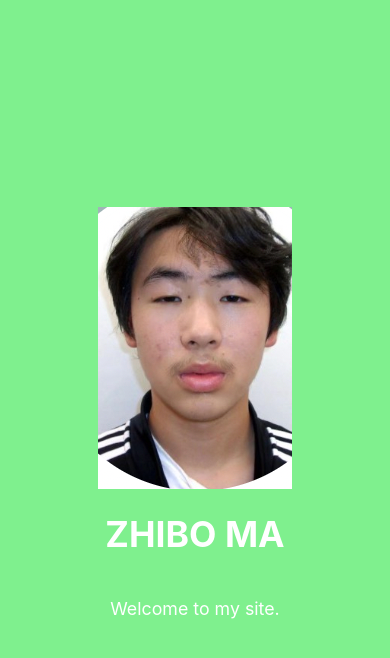
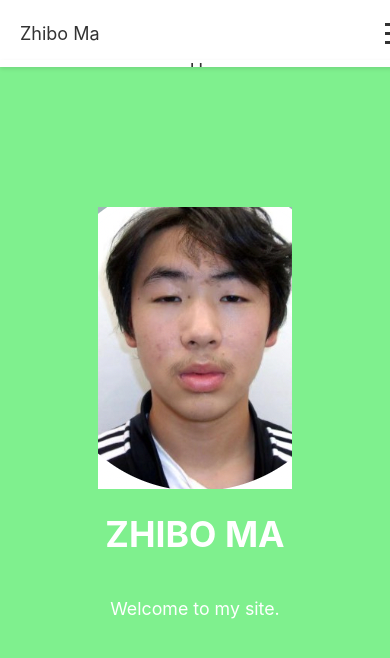
Before and after one commit to ma-e/inzhiboma, a React (Create React App) app: page / in a window 390 px wide. Shown: the top 658 px of the page. Built offline with nearby package versions, Linux system fonts and the light colour scheme.

Commit message:
fix color

```diff
--- a/src/App.js
+++ b/src/App.js
@@ -1,12 +1,13 @@
 import logo from './logo.svg';
 import './App.css';
 import zhiboma from './ZHIBOMA.png';
-
+import Menu from './Menu';
 
 function App() {
   return (
     <div className="App">
       <header className="App-header">
+      <Menu />
       <img src={zhiboma}/>
         <h1>ZHIBO MA</h1>
         <p>
--- /dev/null
+++ b/src/Menu.css
@@ -0,0 +1,80 @@
+.menu {
+    position: fixed;
+    top: 0;
+    left: 0;
+    width: 100%;
+    max-width: 100vw;
+    background-color: #fff;
+    z-index: 999;
+    box-shadow: 0 2px 4px rgba(0, 0, 0, 0.1);
+    display: flex;
+    justify-content: space-between;
+    align-items: center;
+    padding: 20px;
+    overflow-x: auto; /* Allow horizontal scrolling if content exceeds screen width */
+  }
+
+  .menu .brand {
+    color: #333;
+    font-size: 18px;
+  }
+
+  .menu ul {
+    list-style-type: none;
+    padding: 0;
+    margin: 0;
+    display: flex;
+    margin-right: 20px; /* Add margin to the right to separate menu from the edge of the screen */
+  }
+
+  .menu ul li {
+    margin-left: 20px;
+  }
+
+  .menu ul li a {
+    color: #333;
+    text-decoration: none;
+    font-size: 18px;
+  }
+
+  .menu ul li a:hover {
+    text-decoration: underline;
+  }
+
+  /* Hamburger menu styles */
+  .hamburger-menu {
+    display: none;
+    flex-direction: column;
+    justify-content: center;
+    align-items: center;
+    cursor: pointer;
+  }
+
+  .hamburger-menu .line {
+    width: 25px;
+    height: 3px;
+    background-color: #333;
+    margin: 3px 0;
+  }
+
+  @media only screen and (max-width: 600px) {
+    .menu ul {
+      display: ${isOpen ? 'flex' : 'none'};
+      flex-direction: column;
+      position: absolute;
+      top: 60px;
+      left: 0;
+      width: 100%;
+      background-color: #fff;
+      box-shadow: 0 2px 4px rgba(0, 0, 0, 0.1);
+    }
+
+    .menu ul li {
+      margin-left: 0;
+      margin-bottom: 10px;
+    }
+
+    .hamburger-menu {
+      display: flex;
+    }
+  }
--- /dev/null
+++ b/src/Menu.js
@@ -0,0 +1,29 @@
+import React, { useState } from 'react';
+import './Menu.css';
+
+const Menu = () => {
+  const [isOpen, setIsOpen] = useState(false);
+
+  const toggleMenu = () => {
+    setIsOpen(!isOpen);
+  };
+
+  return (
+    <div className={`menu ${isOpen ? 'open' : ''}`}>
+      <div className="brand">Zhibo Ma</div>
+      <div className="hamburger-menu" onClick={toggleMenu}>
+        <div className="line"></div>
+        <div className="line"></div>
+        <div className="line"></div>
+      </div>
+      <ul>
+        <li><a href="#">Home</a></li>
+        <li><a href="#">About</a></li>
+        <li><a href="#">Services</a></li>
+        <li><a href="#">Contact</a></li>
+      </ul>
+    </div>
+  );
+}
+
+export default Menu;
```
Also changed, not shown: src/About.js (added), src/Leadership.js (added), src/Projects.js (added), src/Publication.js (added), src/SportAndMusic.js (added), src/WorkExperience.js (added).
